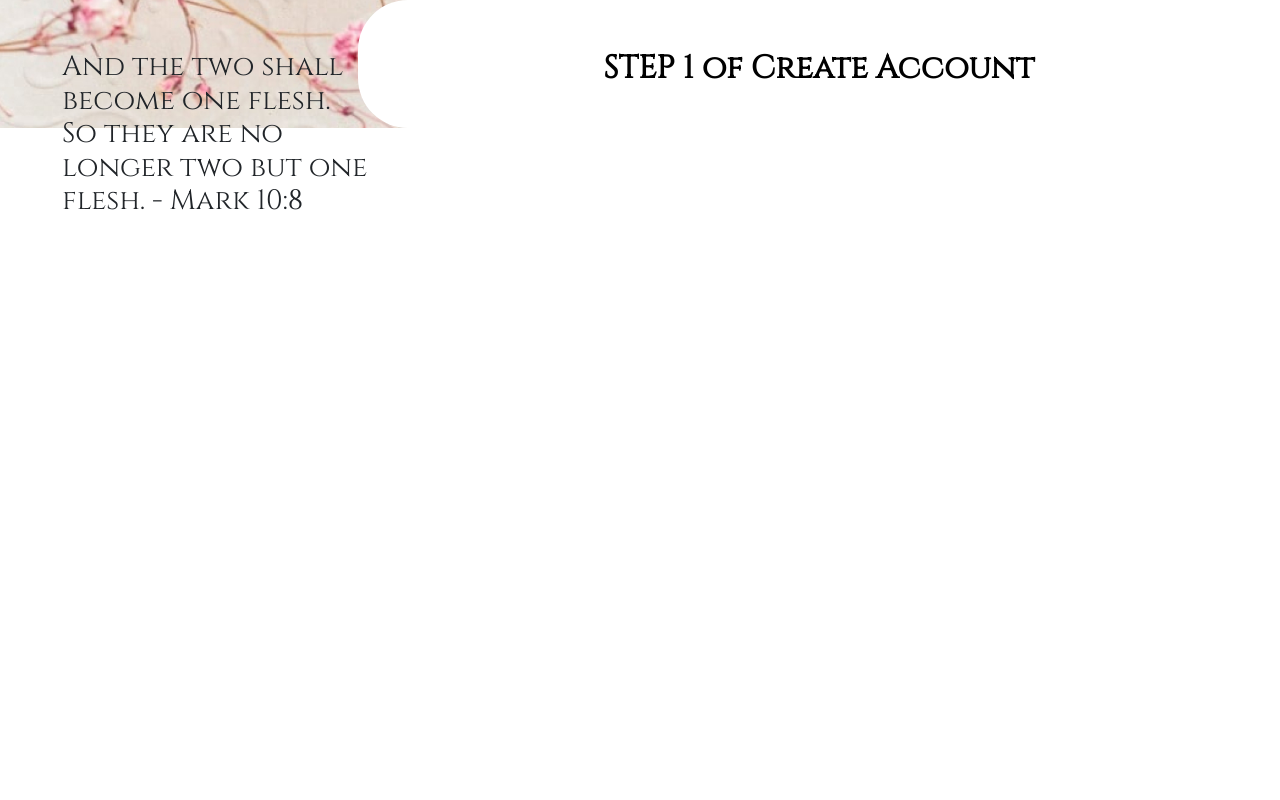
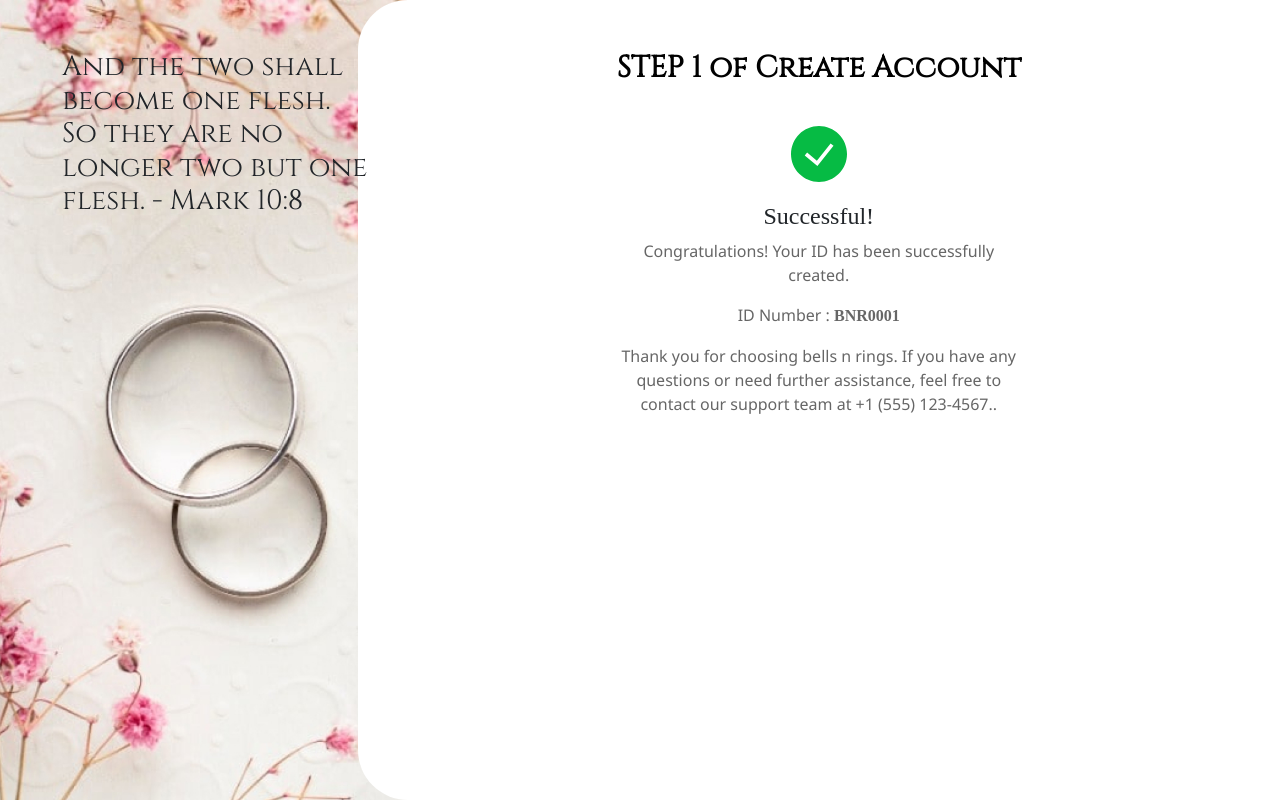
Before and after one commit to MVGDigital/BellsNRings-Lead-Form, a PHP site: page /success.html in a window 1280 px wide. Shown: the part 70-870 px from the top of the page. Before the commit the page ends 280 px from the top, so only its background shows below. Run offline with PHP 8.4, Linux system fonts and the light colour scheme; some web fonts are replaced.

Commit message:
success page issue fixed

```diff
--- a/assets/css/custom.css
+++ b/assets/css/custom.css
@@ -126,7 +126,7 @@ label.error{
     margin: 0 50px;
 }
 .title h1{
-    font-size: 32px;
+    font-size: 30px;
     font-weight: bold;
     color: #000;
     text-align: center;
@@ -473,11 +473,12 @@ label[for="state"]#state-error {
 }
 .success-msg{
     display: none;
+    text-align: center;
+    font-family: 'NotoSans-Regular';
     font-size: 14px!important;
     color: #17c008!important;
     text-transform: math-auto!important;
 }
-
 .otp-btn[disabled]{
     opacity: 0.5;
     cursor: not-allowed;
@@ -701,14 +702,23 @@ label[for="state"]#state-error {
 /* End Wizard Form */
 /* Form Container */
 /* Success Message */
-.success-msg{
+
+.success-content .success-icon{
+    margin-bottom: 20px;
+}.success-content h4{
+    font-family: 'NotoSans-Medium';
+}
+.success-content p{
+    color: #666666;
+    font-family: 'NotoSans-Regular';
+}
+.success-content{
     text-align: center;
+    font-family: 'NotoSans-Regular';
 }
-.success-msg .success-icon{
-    margin-bottom: 20px;
-}
-.success-msg p{
-    font-family: 'NotoSans-Regular';
+.success-content p b{
+    color: #666666;
+    font-family: 'NotoSans-SemiBold';
 }
 /* Success Message */
 /* ====================== User Flow Code =================== */
--- a/success.html
+++ b/success.html
@@ -28,8 +28,8 @@
     <!-- Header Section -->
 
     <!-- Main Container -->
-    <div class="main-container bg-img">
-        <div class="row ml_50 mr_0 form-container">
+    <div class="main-container bg-img height100vh">
+        <div class="row ml_50 mr_0 form-container height100vh">
             <div class="col-md-12 col-lg-3">
                 <div class="mt_50 bg-img-content">
                     <h3>And the two shall become one flesh. So they are no longer two but one flesh. - Mark 10:8</h3>
@@ -42,7 +42,7 @@
                     </div>
 
                     <div class="item-middle">
-                        <div class="col-12 col-md-5 col-lg-5 success-msg">
+                        <div class="col-12 col-md-6 col-lg-6 success-content">
                             <div class="success-icon">
                                 <svg width="56" height="56" viewBox="0 0 56 56" fill="none" xmlns="http://www.w3.org/2000/svg">
                                     <path fill-rule="evenodd" clip-rule="evenodd" d="M0 28C0 20.5739 2.94999 13.452 8.20101 8.20101C13.452 2.94999 20.5739 0 28 0C35.4261 0 42.548 2.94999 47.799 8.20101C53.05 13.452 56 20.5739 56 28C56 35.4261 53.05 42.548 47.799 47.799C42.548 53.05 35.4261 56 28 56C20.5739 56 13.452 53.05 8.20101 47.799C2.94999 42.548 0 35.4261 0 28ZM26.4021 39.984L42.5227 19.8315L39.6107 17.5019L25.8645 34.6789L16.128 26.5664L13.7387 29.4336L26.4021 39.984Z" fill="#06BB44"/>
```
